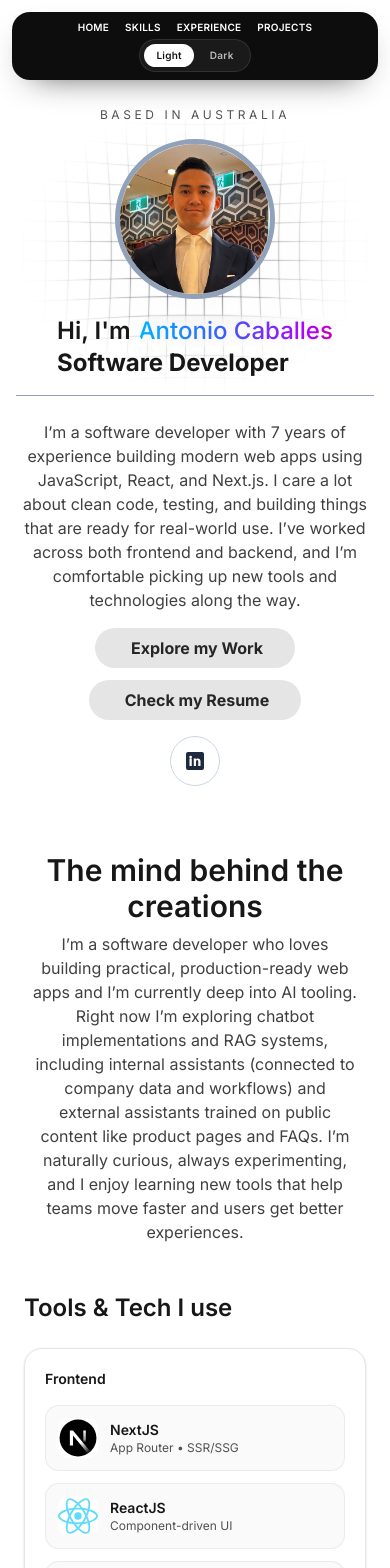
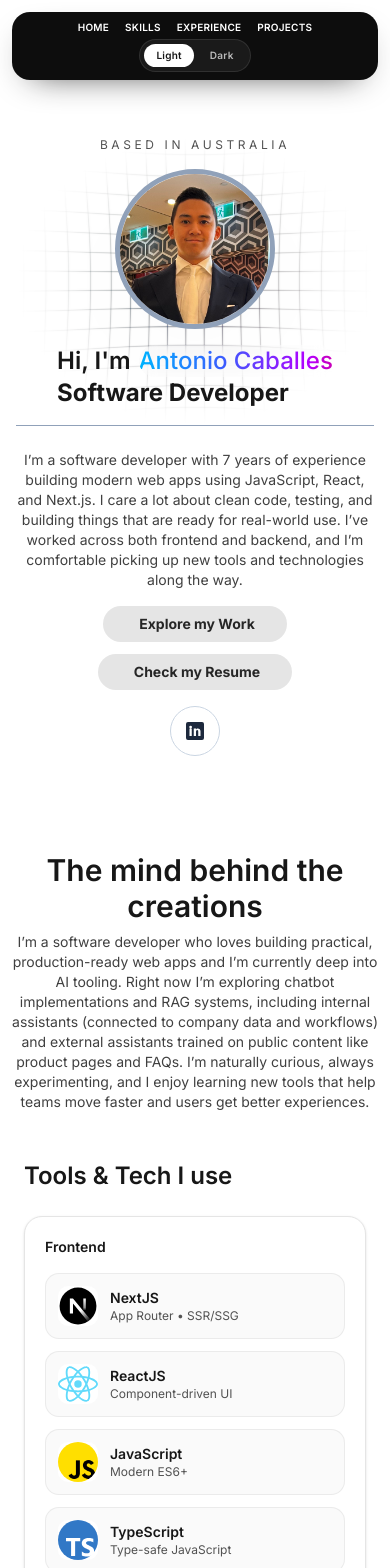
Before and after one commit to arcpac/arcpac.github.io, a Next.js app: page / in a window 390 px wide. Shown: the top 1568 px of the page. Built offline with nearby package versions, Linux system fonts and the light colour scheme.

Commit message:
update navbar on mobile

```diff
--- a/app/components/hero/Hero.tsx
+++ b/app/components/hero/Hero.tsx
@@ -92,7 +92,7 @@ const Hero = () => {
 
                 </div>
                 <div className="border-t border-slate-400 py-6 text-center text-neutral-700 dark:border-slate-700 dark:text-neutral-200">
-                    <div className="text-base text-neutral-700 dark:text-neutral-200 sm:text-[18px]">
+                    <div className="text-base text-neutral-700 dark:text-neutral-200 text-sm md:text-lg">
                         I’m a software developer with 7 years of experience building modern
                         web apps using JavaScript, React, and Next.js. I care a lot about
                         clean code, testing, and building things that are ready for
@@ -100,7 +100,7 @@ const Hero = () => {
                         I’m comfortable picking up new tools and technologies along the way.
                     </div>
                     <div className="flex flex-col items-center justify-center gap-3 py-4 sm:flex-row sm:gap-9">
-                        <a className="group inline-flex items-center justify-center rounded-full bg-neutral-200 text-neutral-800 px-8 py-2 text-md font-bold dark:bg-neutral-600 dark:text-slate-100 transition hover:bg-neutral-300 dark:hover:bg-neutral-500"
+                        <a className="group inline-flex items-center justify-center rounded-full bg-neutral-200 text-neutral-800 px-8 py-2 text-sm md:text-lg font-bold dark:bg-neutral-600 dark:text-slate-100 transition hover:bg-neutral-300 dark:hover:bg-neutral-500"
                             href="#experience">
                             <span
                                 className="inline-flex items-center overflow-hidden w-0 opacity-0 -ml-1 transition-all duration-200 group-hover:w-4 group-hover:opacity-100 group-hover:ml-0"
@@ -115,7 +115,7 @@ const Hero = () => {
                         <a
                             href="/antonio-caballes-resume.pdf"
                             download
-                            className="group inline-flex items-center justify-center rounded-full bg-neutral-200 text-neutral-800 px-8 py-2 text-md font-bold dark:bg-neutral-600 dark:text-slate-100 transition hover:bg-neutral-300 dark:hover:bg-neutral-500"
+                            className="group inline-flex items-center justify-center rounded-full bg-neutral-200 text-neutral-800 px-8 py-2 text-sm md:text-lg font-bold dark:bg-neutral-600 dark:text-slate-100 transition hover:bg-neutral-300 dark:hover:bg-neutral-500"
                         >
                             <span
                                 className="inline-flex items-center overflow-hidden w-0 opacity-0 -ml-1 transition-all duration-200 group-hover:w-4 group-hover:opacity-100 group-hover:ml-0"
--- a/app/page.tsx
+++ b/app/page.tsx
@@ -128,13 +128,13 @@ export default function Home() {
         id="skills"
         className="flex relative w-full max-w-6xl flex-col items-center justify-center gap-4 p-2 pt-2 md:pt-1 md:min-h-screen"
       >
-        <div className="mx-auto flex w-full max-w-6xl flex-col gap-6 md:gap-12 px-6">
+        <div className="mx-auto flex w-full max-w-6xl flex-col gap-6 md:gap-12 px-1 md:px-6">
           <div className="mx-auto flex w-full max-w-6xl flex-col gap-12">
             <div className="flex flex-col items-center gap-2 text-center">
-              <h2 className="text-3xl font-semibold text-neutral-900 sm:text-4xl dark:text-white">
+              <h2 className="text-3xl font-semibold text-neutral-900 text-3xl md:text-4xl dark:text-white">
                 The mind behind the creations
               </h2>
-              <p className="max-w-2xl text-base text-neutral-700 sm:text-lg dark:text-neutral-300">
+              <p className="max-w-2xl text-base text-neutral-700 text-sm md:text-lg dark:text-neutral-300">
                 I’m a software developer who loves building practical,
                 production-ready web apps and I’m currently deep into AI
                 tooling. Right now I’m exploring chatbot implementations and RAG
```
